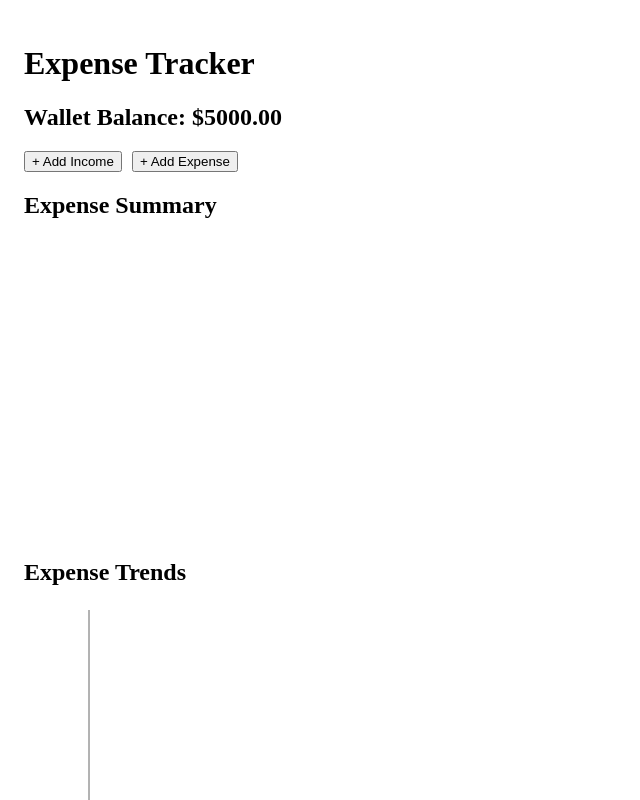
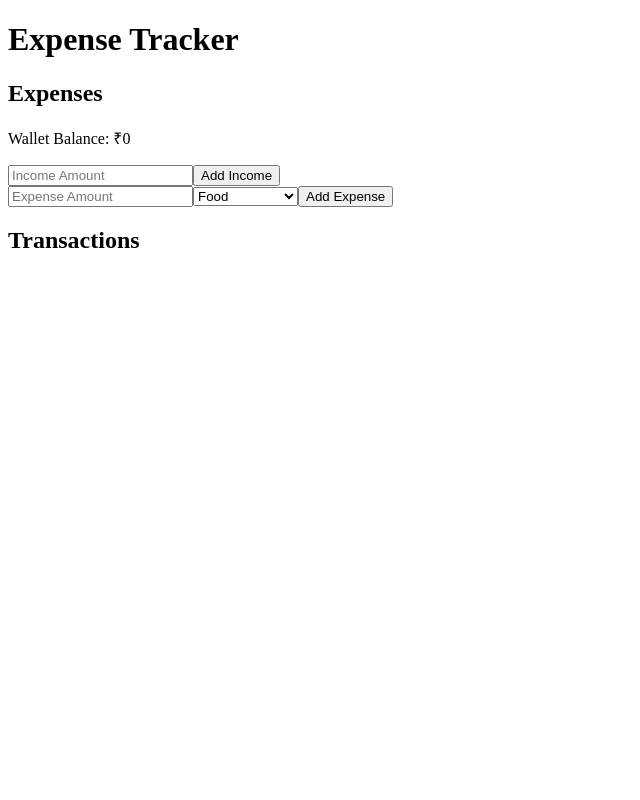
Before and after one commit to Adarsh-111/expensetracker, a React (Create React App) app: page / in a window 1280 px wide. Shown: the top 800 px of the page, without its empty margins (0-640 px from the left). Built offline with nearby package versions, Linux system fonts and the light colour scheme.

Commit message:
First Commit

```diff
--- a/src/App.js
+++ b/src/App.js
@@ -1,94 +1,100 @@
 import React, { useEffect, useState } from "react";
-import WalletBalance from "./components/WalletBalance";
-import AddIncomeModal from "./components/AddIncomeModal";
-import AddExpenseModal from "./components/AddExpenseModal";
-import ExpenseList from "./components/ExpenseList";
-import ExpenseSummary from "./components/ExpenseSummary";
-import ExpenseTrends from "./components/ExpenseTrends";
-import { getExpenses, saveExpenses, getBalance, saveBalance } from "./utils/storage";
 
 function App() {
-  const [walletBalance, setWalletBalance] = useState(5000);
-  const [expenses, setExpenses] = useState([]);
-  const [showIncomeModal, setShowIncomeModal] = useState(false);
-  const [showExpenseModal, setShowExpenseModal] = useState(false);
-  const [editExpense, setEditExpense] = useState(null);
+  const [balance, setBalance] = useState(0);
+  const [income, setIncome] = useState("");
+  const [expenseAmount, setExpenseAmount] = useState("");
+  const [category, setCategory] = useState("Food");
+  const [transactions, setTransactions] = useState([]);
 
+  /* ---------- LOAD FROM localStorage ---------- */
   useEffect(() => {
-    setExpenses(getExpenses());
-    setWalletBalance(getBalance());
+    const savedBalance = localStorage.getItem("balance");
+    const savedTransactions = localStorage.getItem("transactions");
+
+    if (savedBalance) setBalance(Number(savedBalance));
+    if (savedTransactions) setTransactions(JSON.parse(savedTransactions));
   }, []);
 
+  /* ---------- SAVE TO localStorage ---------- */
   useEffect(() => {
-    saveExpenses(expenses);
-    saveBalance(walletBalance);
-  }, [expenses, walletBalance]);
+    localStorage.setItem("balance", balance);
+    localStorage.setItem("transactions", JSON.stringify(transactions));
+  }, [balance, transactions]);
 
-  const addIncome = (amount) => {
-    setWalletBalance(prev => prev + amount);
+  /* ---------- ADD INCOME ---------- */
+  const handleAddIncome = () => {
+    if (!income) return;
+    setBalance(balance + Number(income));
+    setIncome("");
   };
 
-  const addExpense = (expense) => {
-    setExpenses(prev => [...prev, expense]);
-    setWalletBalance(prev => prev - expense.price);
-  };
+  /* ---------- ADD EXPENSE ---------- */
+  const handleAddExpense = (e) => {
+    e.preventDefault();
 
-  const deleteExpense = (expense) => {
-    setExpenses(prev => prev.filter(e => e.id !== expense.id));
-    setWalletBalance(prev => prev + expense.price);
-  };
+    if (!expenseAmount) return;
 
-  const updateExpense = (updatedExpense) => {
-    setExpenses(prev =>
-      prev.map(e => (e.id === updatedExpense.id ? updatedExpense : e))
-    );
+    const newTransaction = {
+      amount: Number(expenseAmount),
+      category,
+    };
+
+    setTransactions([...transactions, newTransaction]);
+    setBalance(balance - Number(expenseAmount));
+    setExpenseAmount("");
   };
 
   return (
-    <div className="container">
-      {/* ONLY ONE h1 */}
+    <div>
+      {/* HEADER */}
       <h1>Expense Tracker</h1>
 
-      <WalletBalance balance={walletBalance} />
+      {/* WALLET + EXPENSES (REQUIRED TEXT) */}
+      <h2>Expenses</h2>
+      <p>Wallet Balance: ₹{balance}</p>
 
-      <div className="actions">
-        <button type="button" onClick={() => setShowIncomeModal(true)}>
-          + Add Income
-        </button>
-        <button type="button" onClick={() => setShowExpenseModal(true)}>
-          + Add Expense
-        </button>
-      </div>
+      {/* ADD INCOME */}
+      <input
+        type="number"
+        placeholder="Income Amount"
+        value={income}
+        onChange={(e) => setIncome(e.target.value)}
+      />
+      <button onClick={handleAddIncome}>Add Income</button>
 
-      <ExpenseSummary expenses={expenses} />
-      <ExpenseTrends expenses={expenses} />
+      {/* ADD EXPENSE FORM */}
+      <form onSubmit={handleAddExpense}>
+        <input
+          type="number"
+          placeholder="Expense Amount"
+          value={expenseAmount}
+          required
+          onChange={(e) => setExpenseAmount(e.target.value)}
+        />
 
-      <ExpenseList
-        expenses={expenses}
-        onDelete={deleteExpense}
-        onEdit={(exp) => {
-          setEditExpense(exp);
-          setShowExpenseModal(true);
-        }}
-      />
+        <select
+          value={category}
+          onChange={(e) => setCategory(e.target.value)}
+        >
+          <option value="Food">Food</option>
+          <option value="Travel">Travel</option>
+          <option value="Entertainment">Entertainment</option>
+        </select>
 
-      <AddIncomeModal
-        isOpen={showIncomeModal}
-        onClose={() => setShowIncomeModal(false)}
-        onAdd={addIncome}
-      />
+        <button type="submit">Add Expense</button>
+      </form>
 
-      <AddExpenseModal
-        isOpen={showExpenseModal}
-        onClose={() => {
-          setShowExpenseModal(false);
-          setEditExpense(null);
-        }}
-        onAdd={addExpense}
-        onUpdate={updateExpense}
-        walletBalance={walletBalance}
-        editExpense={editExpense}
-      />
+      {/* TRANSACTIONS (REQUIRED TEXT) */}
+      <h2>Transactions</h2>
+
+      <ul>
+        {transactions.map((txn, index) => (
+          <li key={index}>
+            {txn.category} - ₹{txn.amount}
+          </li>
+        ))}
+      </ul>
     </div>
   );
 }
```
